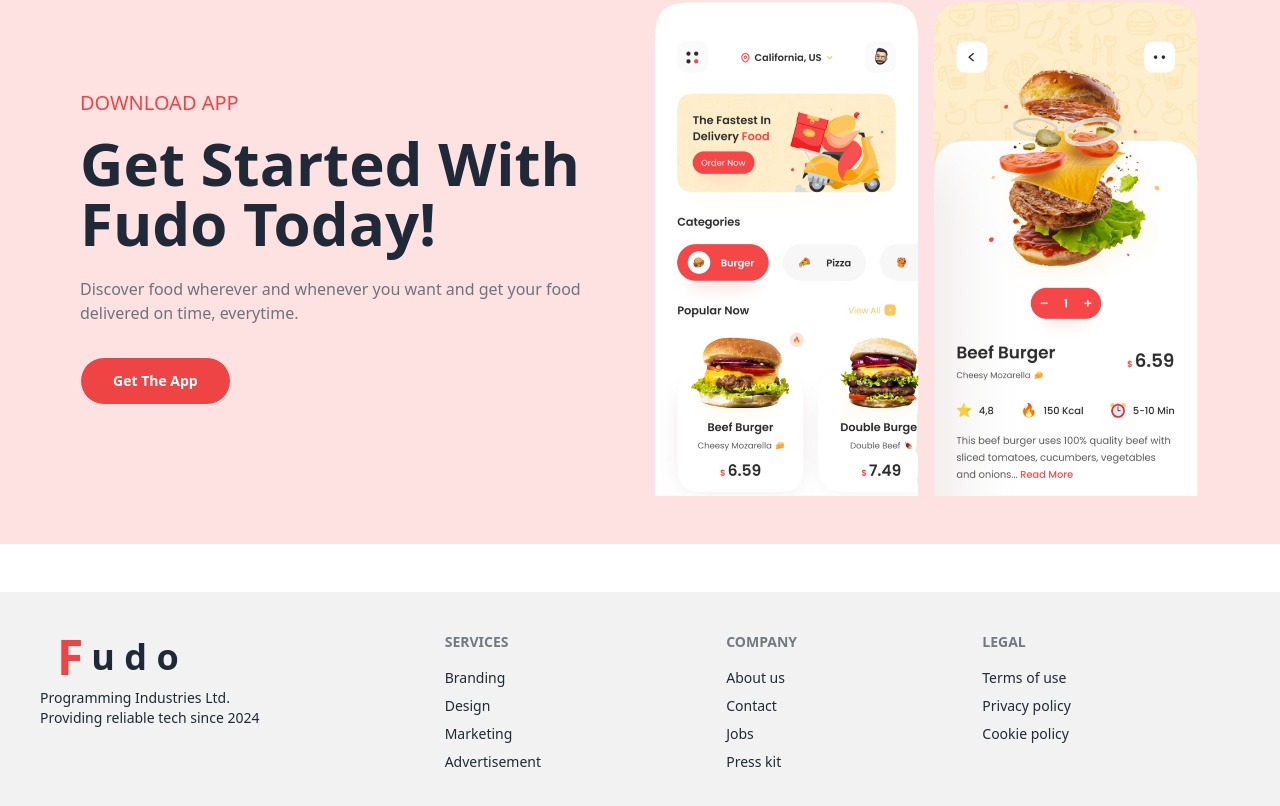
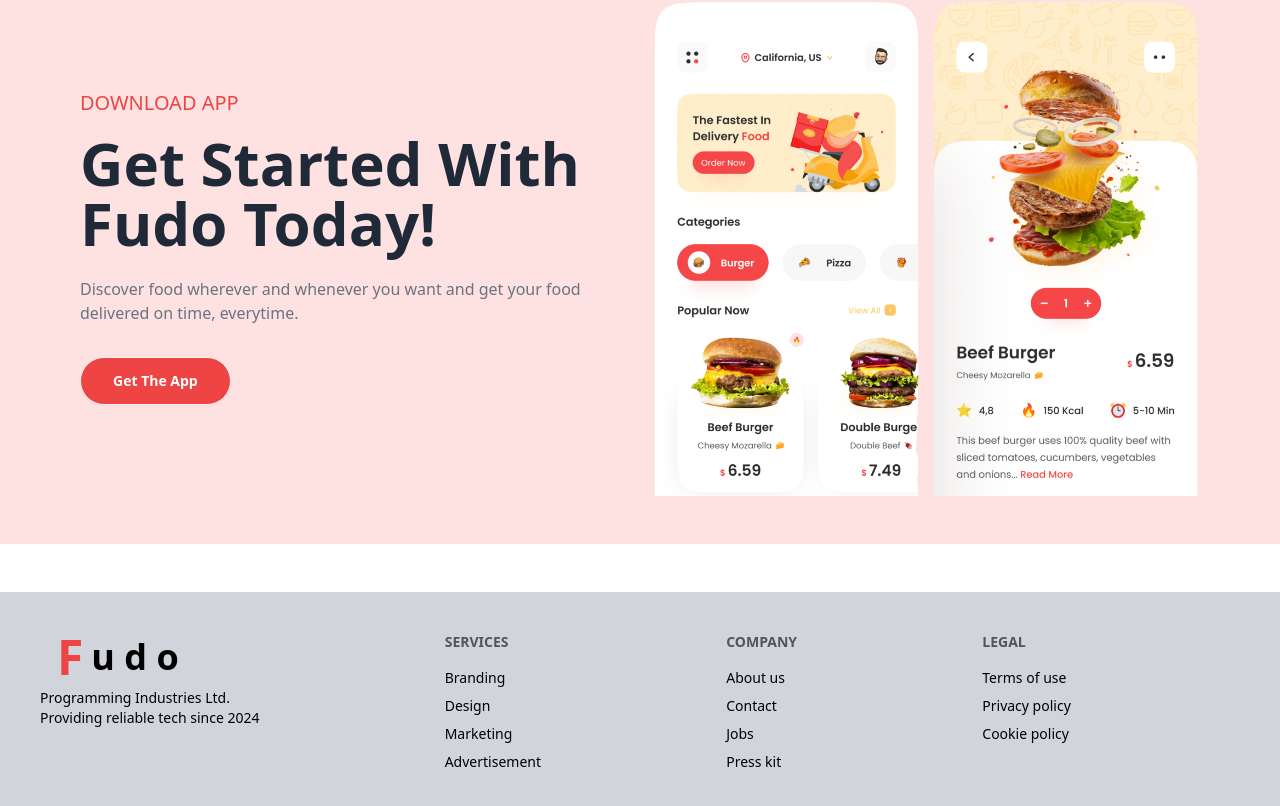
Before and after one commit to MdFuadAmir/Fudo.com, a React (Vite) app: page / in a window 1280 px wide. Shown: the part 3408-4214 px from the top of the page. Built offline with nearby package versions, Linux system fonts and the light colour scheme.

Commit message:
added project complete

```diff
--- a/src/Components/Footer/Footer.jsx
+++ b/src/Components/Footer/Footer.jsx
@@ -3,7 +3,7 @@
 const Footer = () => {
     return (
         <div className="mt-12">
-            <footer className="footer bg-base-200 text-base-content p-10">
+            <footer className="footer bg-gray-300 text-black p-10">
   <aside>
   <a className="btn btn-ghost hover:bg-red-200 text-4xl"><span className="text-5xl text-red-500">F</span> u d o</a>
     <p>
```
